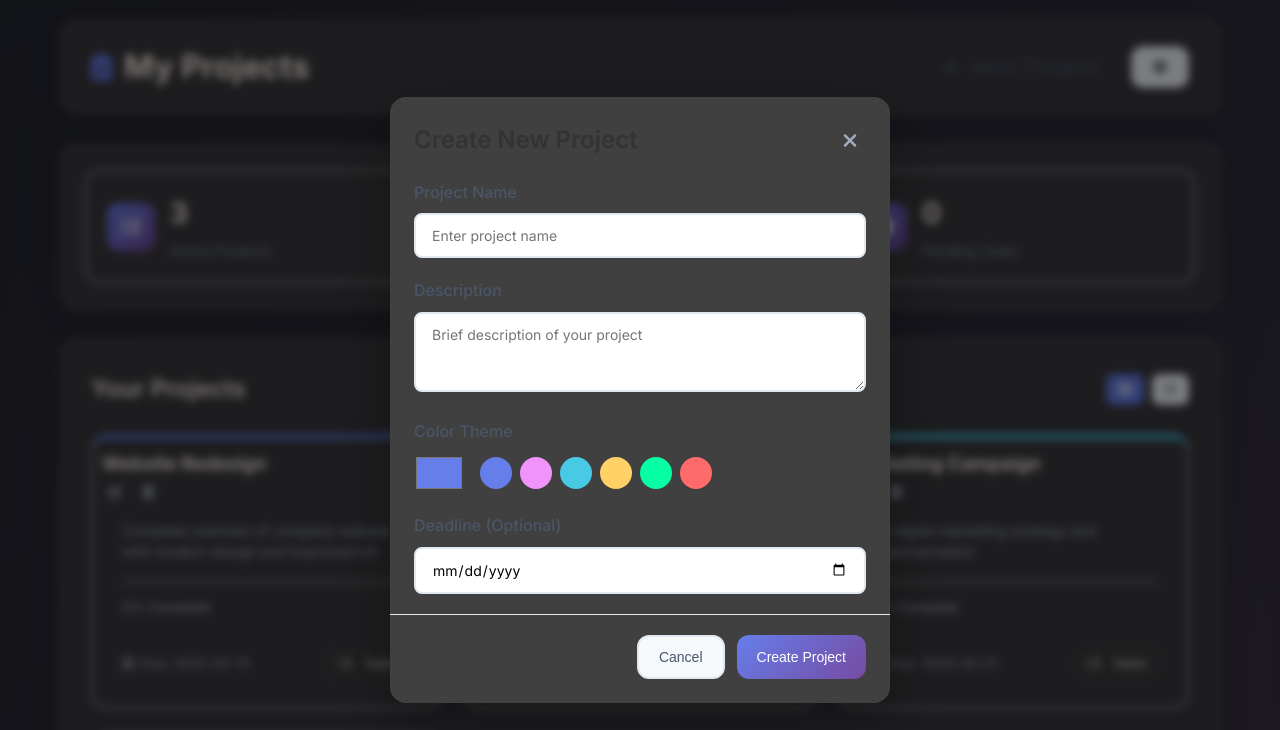
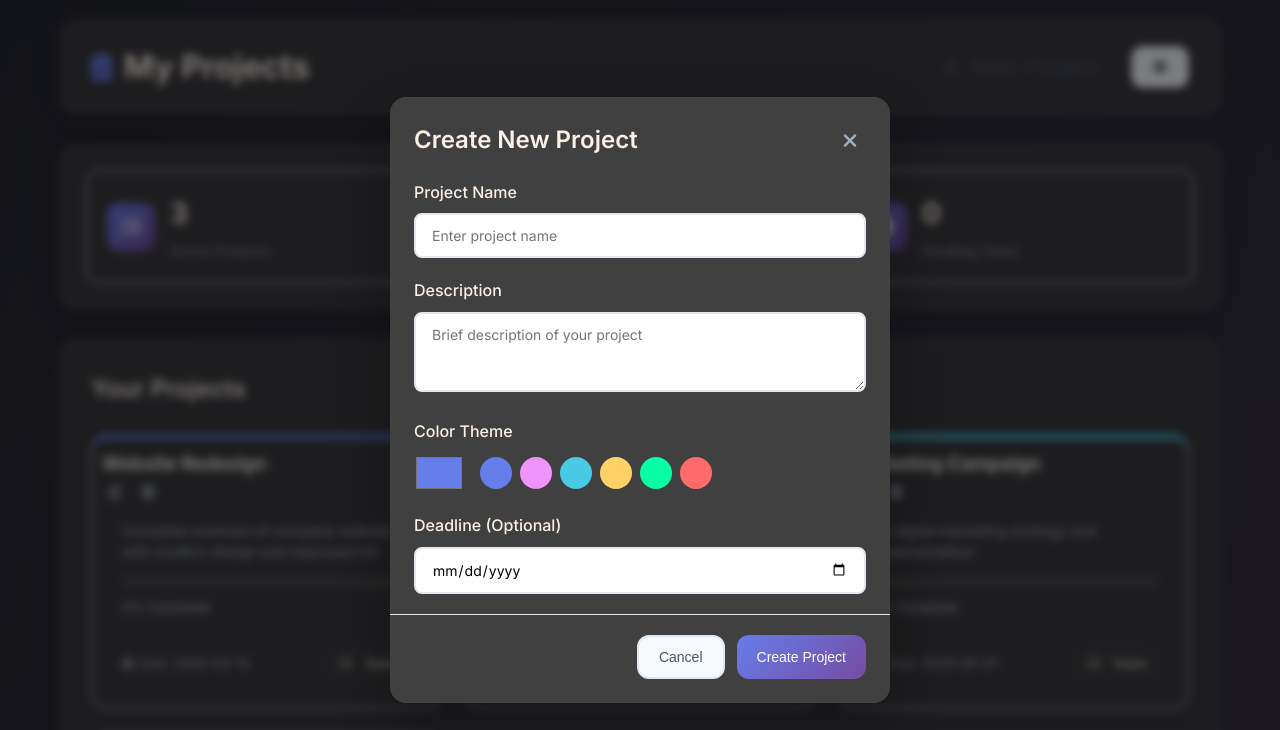
Before and after one commit to aminm19/todo-list, a website built with webpack: page src/template.html in a window 1280 px wide. Both pictures are taken after a click on the button "New Project". Shown: the top 730 px of the page. Built offline with nearby package versions, Linux system fonts and the light colour scheme.

Commit message:
Edit styles for modal text readability

```diff
--- a/src/projectsPageDOM.js
+++ b/src/projectsPageDOM.js
@@ -64,14 +64,6 @@ export function createProjectsPageHTML() {
                 <section class="projects-section">
                     <div class="section-header">
                         <h2>Your Projects</h2>
-                        <div class="view-controls">
-                            <button class="view-btn active" data-view="grid">
-                                <i class="fas fa-th-large"></i>
-                            </button>
-                            <button class="view-btn" data-view="list">
-                                <i class="fas fa-list"></i>
-                            </button>
-                        </div>
                     </div>
 
                     <div class="projects-grid" id="projects-container">
--- a/src/styles.css
+++ b/src/styles.css
@@ -742,7 +742,7 @@ body {
 .modal-header h2 {
     font-size: 24px;
     font-weight: 600;
-    /* color: linen; */
+    color: linen;
 }
 
 .close-btn, .tasks-close-btn {
@@ -777,7 +777,8 @@ body {
     display: block;
     margin-bottom: 8px;
     font-weight: 500;
-    color: #4a5568;
+    /* color: #4a5568; */
+    color: linen;
 }
 
 .form-group input,
```
